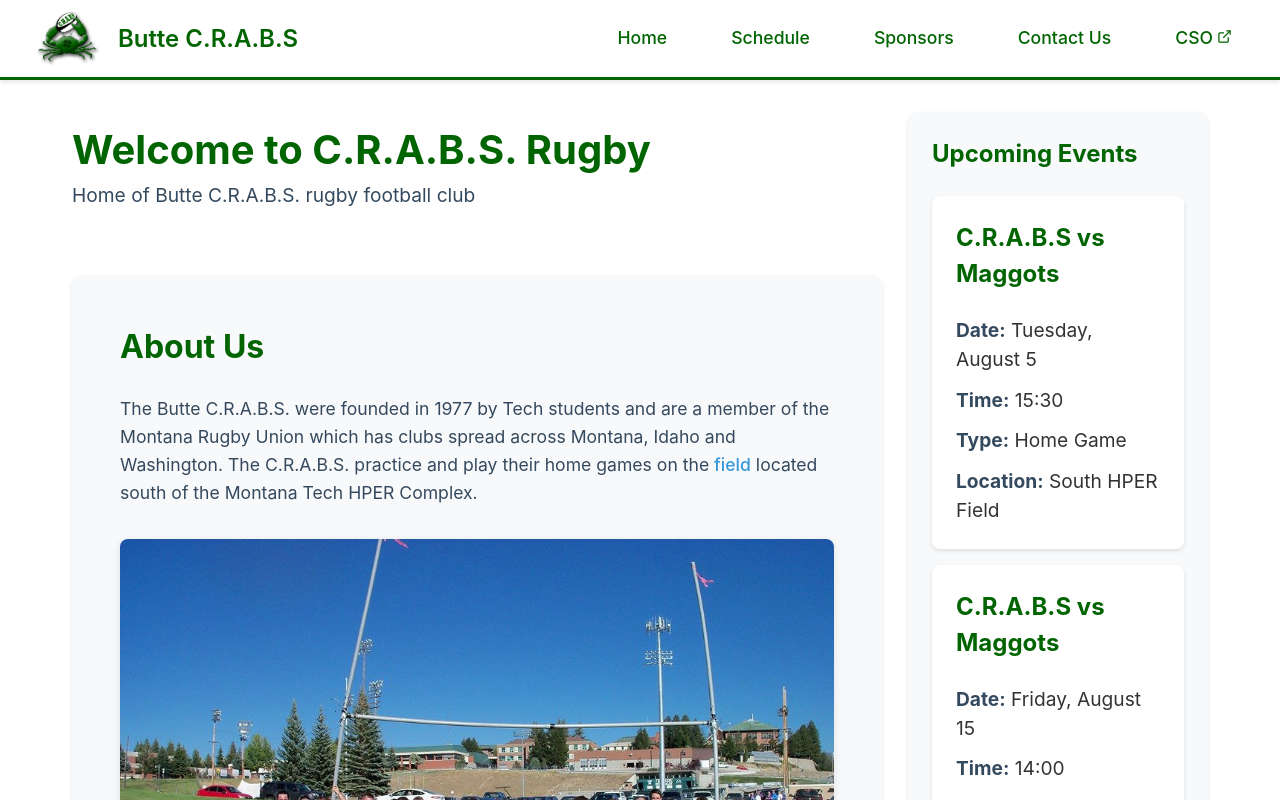
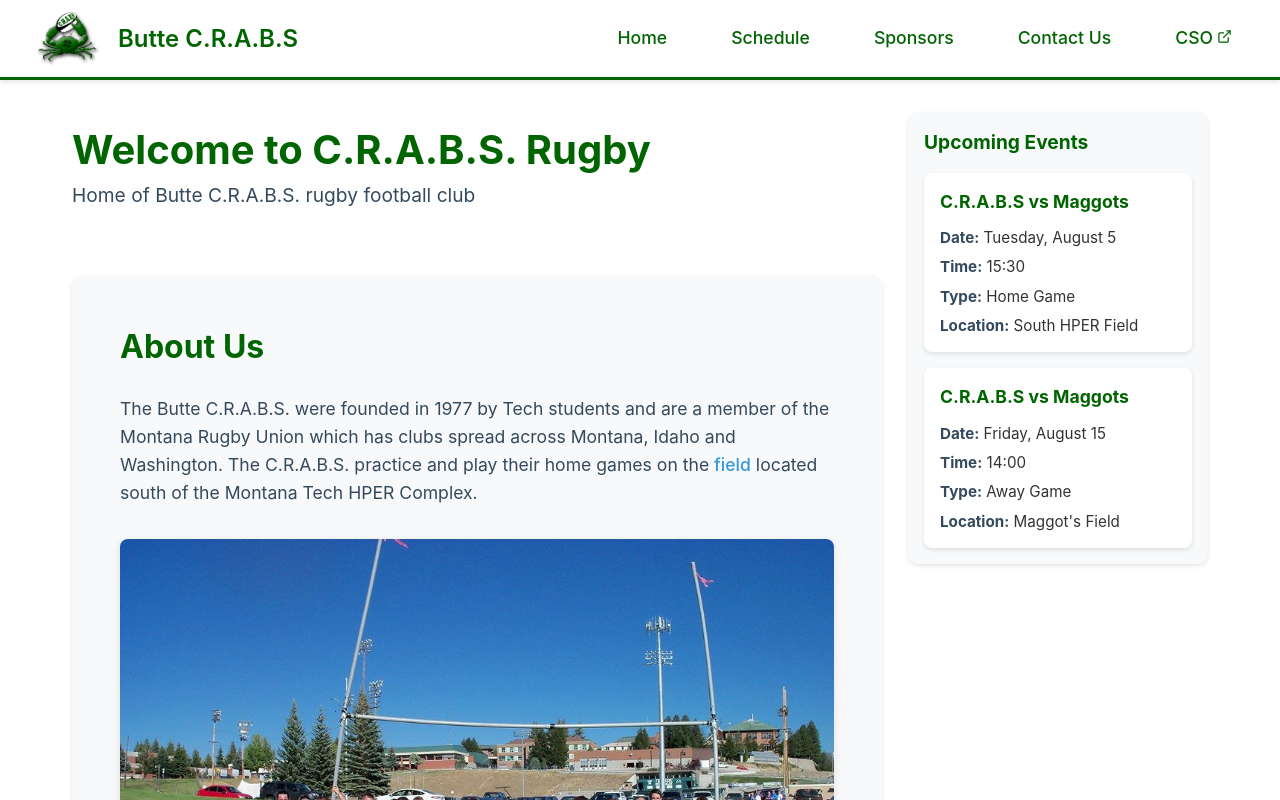
Before and after one commit to jordanyates91/crabs-website, a React (Vite) app: page / in a window 1280 px wide. Shown: the top 800 px of the page. Built offline with nearby package versions, Linux system fonts and the light colour scheme.

Commit message:
fix upcoming event styling on homepage

```diff
--- a/src/components/UpcomingEvents/UpcomingEvents.css
+++ b/src/components/UpcomingEvents/UpcomingEvents.css
@@ -67,3 +67,49 @@
   padding: 1rem;
   font-style: italic;
 }
+
+/* Compact styles for home page */
+.side-column .upcoming-events,
+.mobile-events .upcoming-events {
+  padding: 1rem;
+}
+
+.side-column .upcoming-events h2,
+.mobile-events .upcoming-events h2 {
+  font-size: 1.2rem;
+  margin-bottom: 1rem;
+}
+
+.side-column .event-item,
+.mobile-events .event-item {
+  padding: 1rem;
+}
+
+.side-column .event-details .event-title,
+.mobile-events .event-details .event-title {
+  font-size: 1.1rem;
+  margin-bottom: 0.75rem;
+}
+
+.side-column .event-info p,
+.mobile-events .event-info p {
+  margin: 0.5rem 0;
+  font-size: 0.95rem;
+  line-height: 1.4;
+}
+
+.side-column .event-info strong,
+.mobile-events .event-info strong {
+  font-size: 0.95rem;
+}
+
+/* Adjust spacing for the first and last items in compact view */
+.side-column .event-info p:first-child,
+.mobile-events .event-info p:first-child {
+  margin-top: 0;
+}
+
+.side-column .event-info p:last-child,
+.mobile-events .event-info p:last-child {
+  margin-bottom: 0;
+}
```
